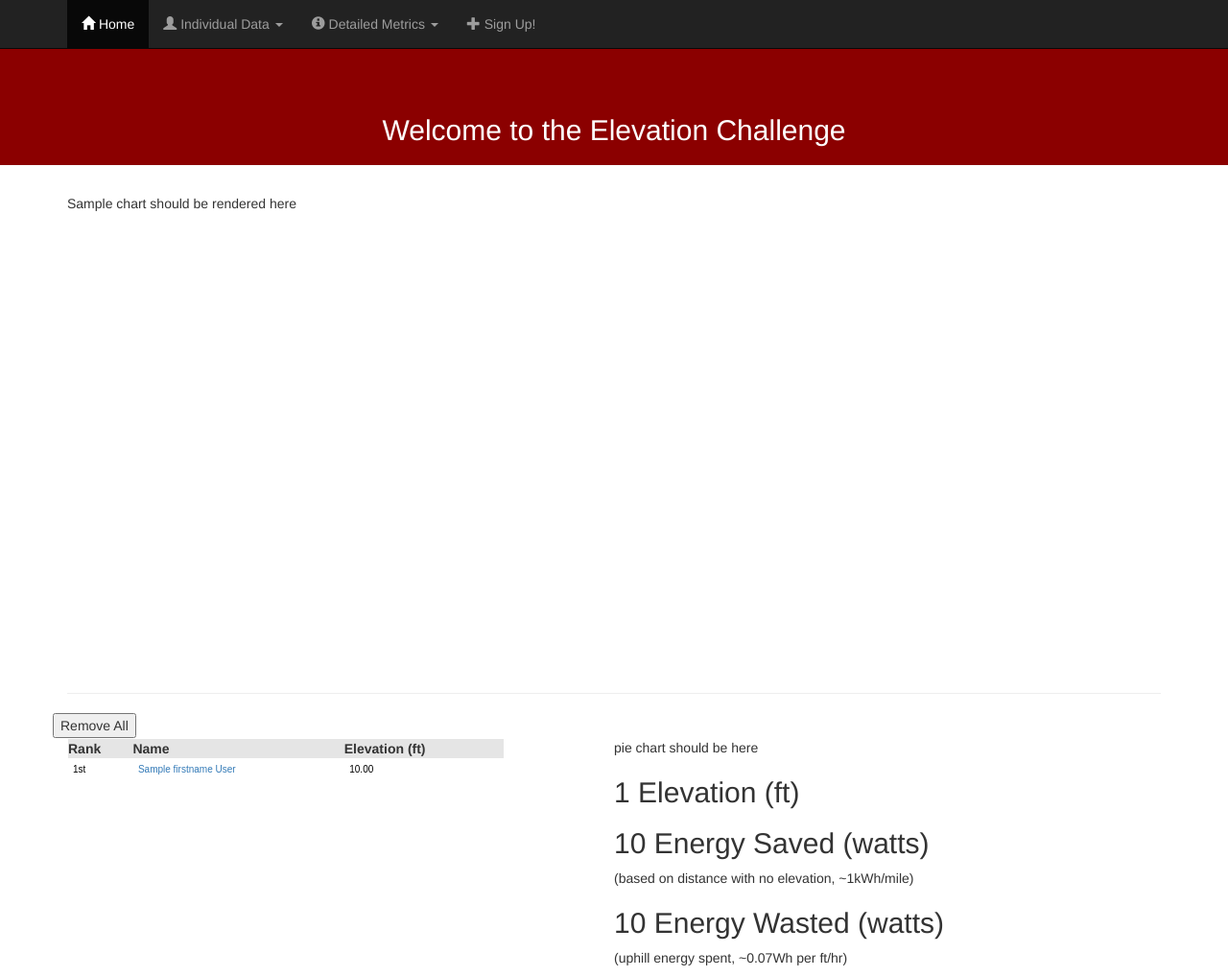
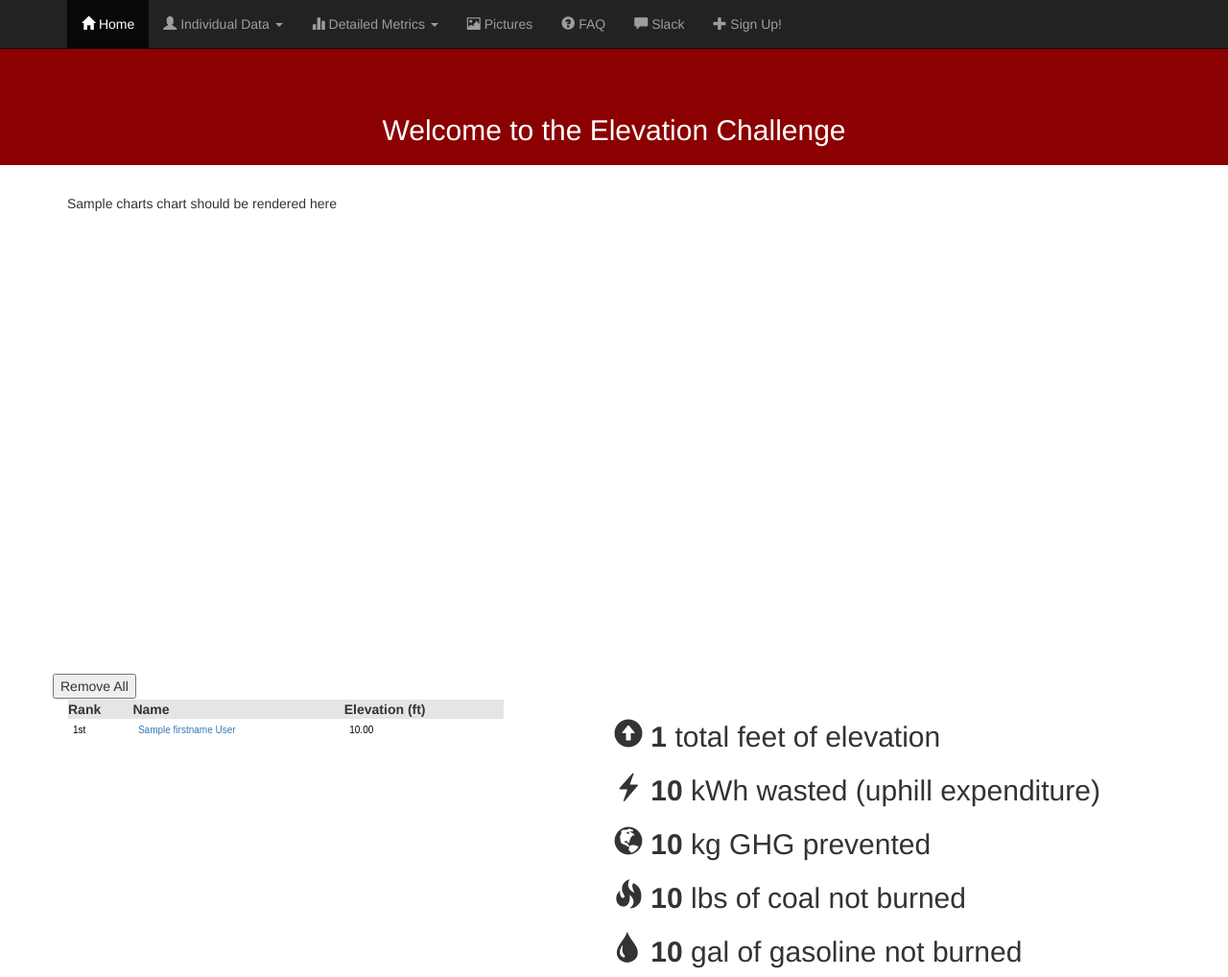
Before and after one commit to wmorrill/elevation, a Django app: template base/templates/index.html in a window 1280 px wide. Shown: the whole page at 96% size. Run offline with Django 3.2, Linux system fonts and the light colour scheme; the template is opened without the code that fills it: most values are stand-ins (such as "Sample title", 1, 10 or a date in 2020); parts of the project's set-up code (start-up, migrations or seed data) failed here and were passed over; some libraries are stand-ins or nearby versions.

Commit message:
Overlay pie chart on main line chart add stats for energy saved etc add more links to base.html completed activity_type model and updated force_update to include it

```diff
--- a/base/models.py
+++ b/base/models.py
@@ -47,3 +47,9 @@ class month(models.Model):
     athlete_id = models.ForeignKey(athlete,on_delete=models.CASCADE,)
     day = models.IntegerField()
     cum_elev = models.FloatField()
+
+class activity_type(models.Model):
+    type = models.CharField(primary_key=True, max_length=30)
+    quantity = models.IntegerField(null=True, blank=True)
+    elevation = models.FloatField(null=True, blank=True)
+    distance = models.FloatField(null=True, blank=True)
--- a/base/templates/base.html
+++ b/base/templates/base.html
@@ -155,7 +155,7 @@
             </ul>
       </li>
       <li class="dropdown">
-        <a href="#" class="dropdown-toggle" data-toggle="dropdown" role="button" aria-expanded="false"><span class="glyphicon glyphicon-info-sign"></span> Detailed Metrics <span class="caret"></span></a>
+        <a href="#" class="dropdown-toggle" data-toggle="dropdown" role="button" aria-expanded="false"><span class="glyphicon glyphicon-stats"></span> Detailed Metrics <span class="caret"></span></a>
           <ul class="dropdown-menu" role="menu">
             <li><a href="/">Activity Efficiency (Elevation per Activity Type)</a></li>
             <li><a href="/">Time Efficiency (Elevation vs Duration)</a></li>
@@ -165,6 +165,9 @@
             <li><a href="/">Total Elevation</a></li>
           </ul>
       </li>
+      <li><a href="/"><span class="glyphicon glyphicon-picture"></span> Pictures</a></li>
+      <li><a href="/"><span class="glyphicon glyphicon-question-sign"></span> FAQ</a></li>
+      <li><a href="https://teslamotors.slack.com/messages/#bike/"><span class="glyphicon glyphicon-comment"></span> Slack</a></li>
       <li><a href="/auth"><span class="glyphicon glyphicon-plus"></span> Sign Up!</a></li>
     </ul>
   </div>
--- a/base/templates/index.html
+++ b/base/templates/index.html
@@ -11,8 +11,8 @@
 </div>
 <div class="container">
     {% load chartit %}
-    <div style="height:500px" id="container">{{ sample_chart|load_charts:"container" }} chart should be rendered here</div>
-  <hr>
+    <div style="height:500px" id="container">{{ charts|load_charts:"container,pie_chart" }} chart should be rendered here</div>
+
   <div class="row">
     <button type="button", value="Remove All" onclick="<script>
     $(highcharts-0.series).each(function(){
@@ -40,14 +40,15 @@
     </div>
     <div id = "column2" style="float:center; margin:0; width:10%;"></div>
     <div id = "column3" style="float:right; margin:0; width:50%;">
-
-        <div id="pie_chart">pie chart should be here</div>
-
-        <h2>{{ total_elevation|intword }} Elevation (ft)</h2>
-        <h2>{{ energy_saved|intword }} Energy Saved (watts)</h2>
-        (based on distance with no elevation, ~1kWh/mile)
-        <h2>{{ energy_wasted|intcomma }} Energy Wasted (watts)</h2>
-        (uphill energy spent, ~0.07Wh per ft/hr)
+        <h2><span class="glyphicon glyphicon-circle-arrow-up"></span><b> {{ total_elevation|intword|intcomma }}</b> total feet of elevation</h2>
+        <h2><span class="glyphicon glyphicon-flash"></span><b> {{ energy_wasted|intword|intcomma }}</b> kWh wasted (uphill expenditure)</h2>
+        <!--(uphill energy spent, ~0.07Wh per ft/hr)-->
+        <h2><span class="glyphicon glyphicon-globe"></span><b> {{ ghg_prevented|intword|intcomma }}</b> kg GHG prevented</h2>
+        <h2><span class="glyphicon glyphicon-fire"></span><b> {{ coal_prevented|intword|intcomma }}</b> lbs of coal not burned</h2>
+        <h2><span class="glyphicon glyphicon-tint"></span><b> {{ gasoline_prevented|intword|intcomma }}</b> gal of gasoline not burned</h2>
+        <!--(assuming 21.2mpg)-->
+        <!-- 0.689551 kg CO2 saved per kwh according to
+        https://www.epa.gov/energy/greenhouse-gas-equivalencies-calculator-->
      </div>
 </div>
 
```
Also changed, not shown: base/apps.py (+45 -11 lines), base/views.py (+12 -6 lines), base/migrations/0013_activity_type.py (added), base/migrations/0014_auto_20160424_1429.py (added), 3 other files.
